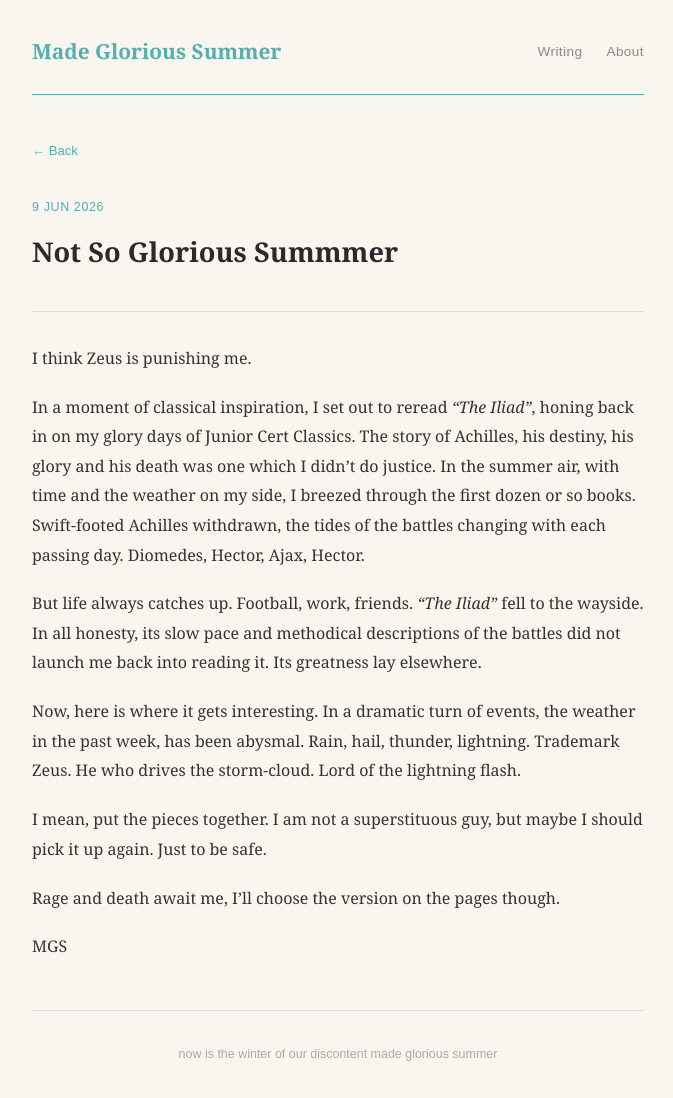
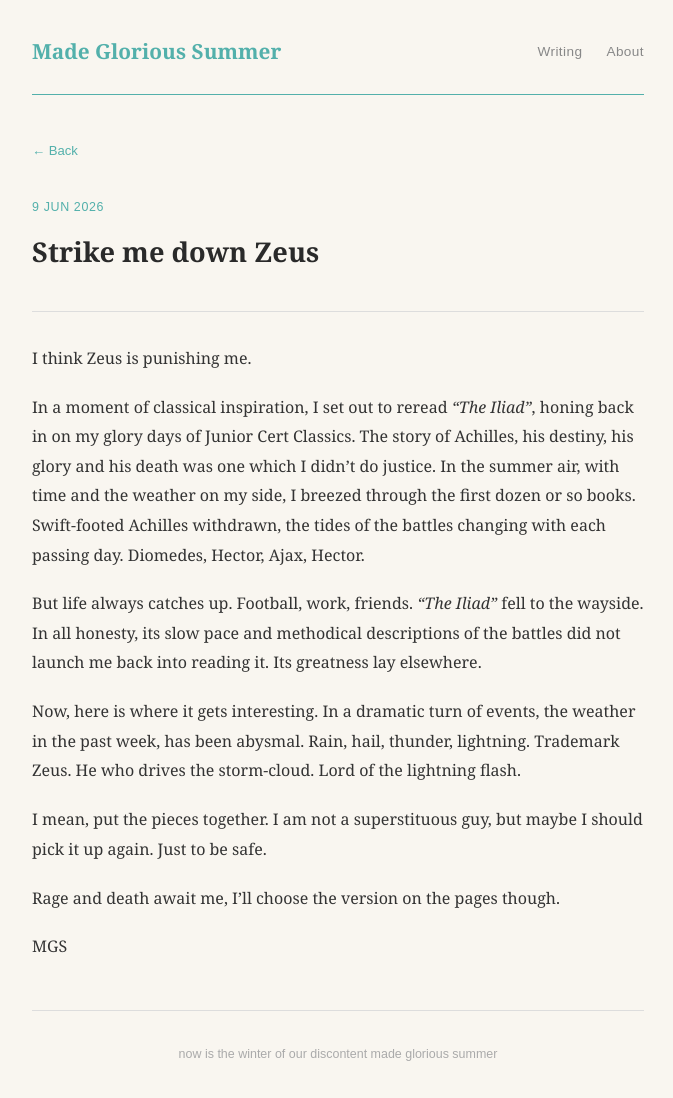
Before and after one commit to rober45627/rober45627.github.io, a Jekyll site: the page built from _posts/2026-06-09-Strike-Me-Down-Zeus.md.md, in a window 1280 px wide. Shown: the whole page, without its empty margins (302-975 px from the left). Built offline with Jekyll 4.4.1, drawn with Linux system fonts in a browser that asks for light colours.

Commit message:
Update and rename 2026-06-09-Not-So-Glorious-Summer.md to 2026-06-09-Strike-Me-Down-Zeus.md.md

```diff
--- a/_posts/2026-06-09-Not-So-Glorious-Summer.md
+++ b/_posts/2026-06-09-Strike-Me-Down-Zeus.md.md
@@ -1,6 +1,6 @@
 ---
 layout: post
-title: "Not So Glorious Summmer"
+title: "Strike me down Zeus"
 date: 2026-06-09
 ---
 
```
